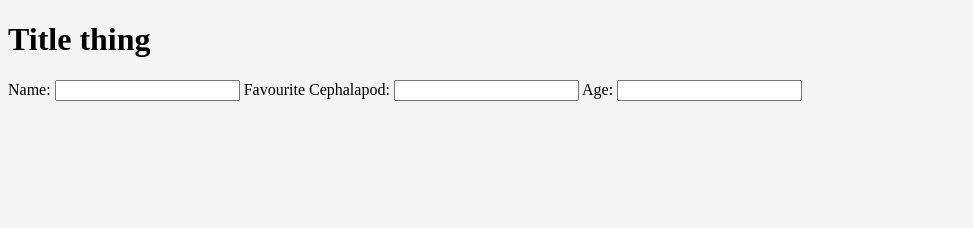
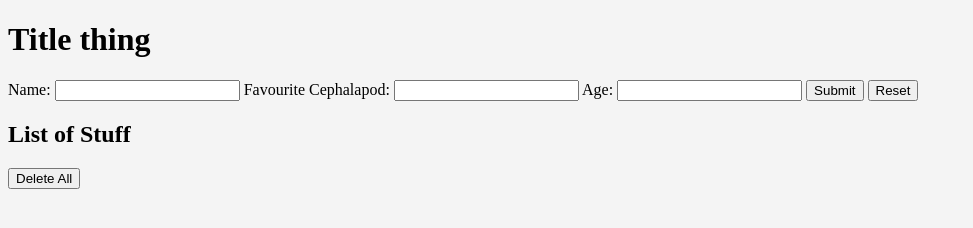
Before and after one commit to JoesGitCode/week_06_weekend_homework, a plain HTML site: page index.html in a window 1280 px wide. Shown: the whole page, without its empty margins (0-973 px from the left). Drawn offline with Linux system fonts and the light colour scheme.

Commit message:
added buttons

```diff
--- a/index.html
+++ b/index.html
@@ -20,8 +20,14 @@
     <label for="age">Age: </label>
     <input type="number" id="age">
 
+    <button id="submit" class="button">Submit</button>
+    <button id="reset" class="button">Reset</button>
+
 
   </form>
 
+  <h2 class="list-heading">List of Stuff</h2>
+  <button id="delete-all" class="button">Delete All</button>
+
 </body>
 </html>
```
